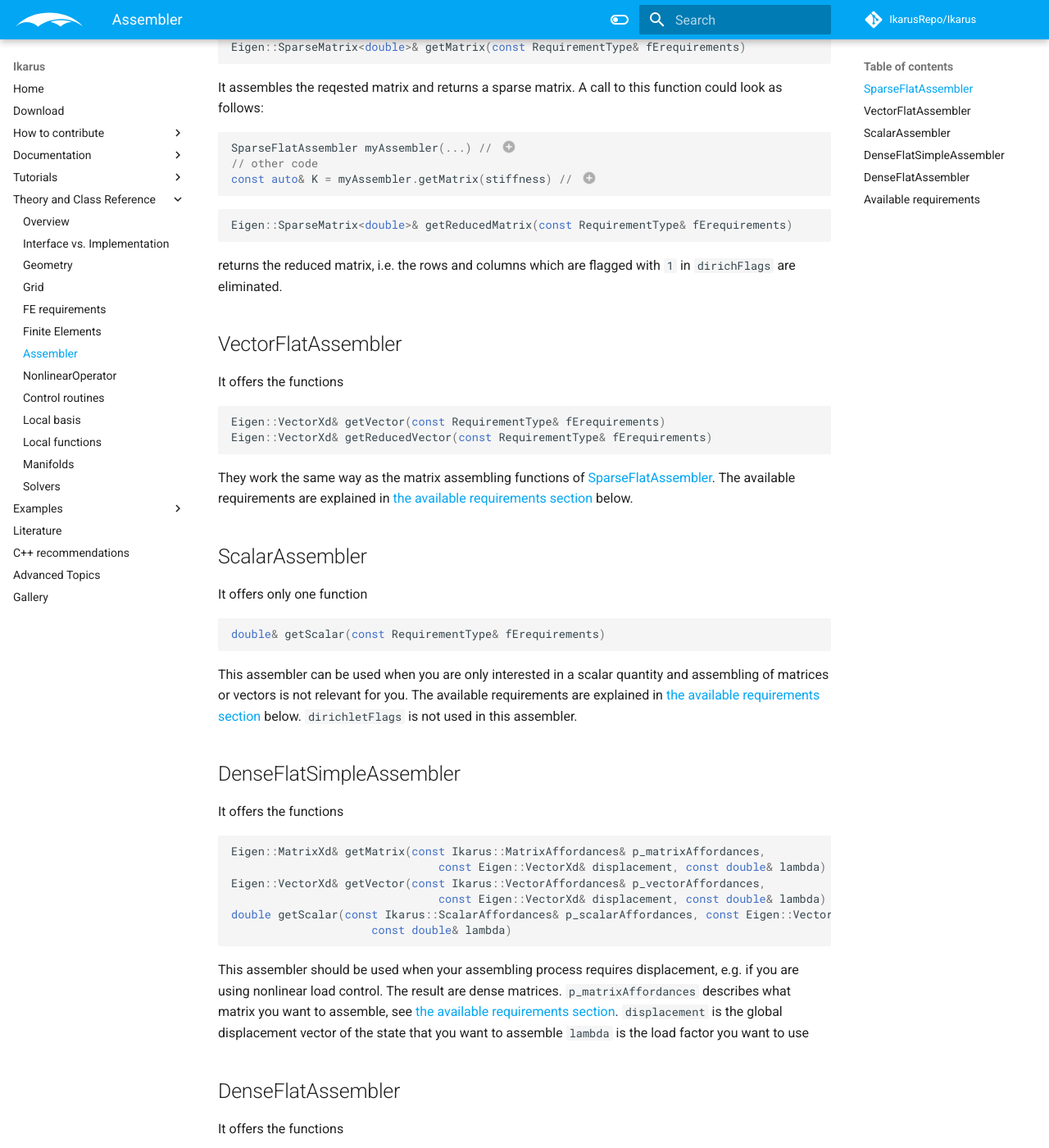
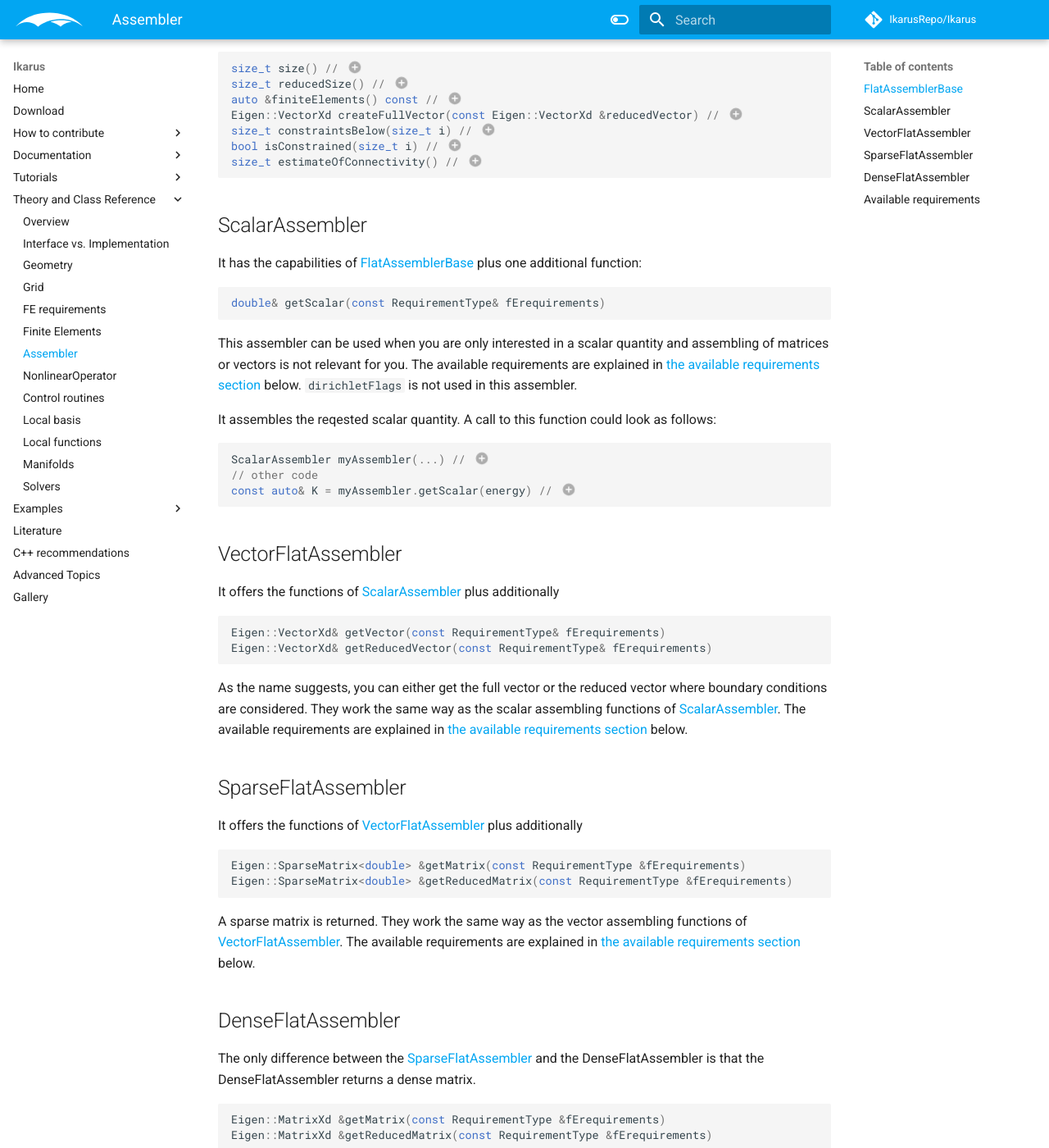
Before and after one commit to ikarus-project/ikarus, an MkDocs documentation site: the page built from docs/website/01_theory/Assembler.md, in a window 1280 px wide and 1400 px high, scrolled down 609 px. Shown: the whole window at 82% size. Built offline with MkDocs 1.6.1 and Material for MkDocs 9.7.7, drawn with Linux system fonts in a browser that asks for light colours; comment, search, counter and statistics services are not loaded; some of the changed text lies outside the part shown.

Commit message:
Completed assembler documentation and fixed typos

````diff
--- a/docs/website/01_theory/Assembler.md
+++ b/docs/website/01_theory/Assembler.md
@@ -14,38 +14,31 @@ AssemblerName(const Basis& basis, const FEContainer& fes, const std::vector<bool
 - `dirichFlags` is of type `#!cpp std::vector<bool>`. `#!cpp dirichFlags[i] = true` means that degree of freedom i is fixed.
     The corresponding row / column / entry will be eliminated when you ask for reduced matrix / vector.
 
-## SparseFlatAssembler
-The SparseFlatAssembler has to public member functions:
+## FlatAssemblerBase
+The FlatAssemblerBase is the basis for all assemblers currently available. All other Assemblers inherit from this assembler,
+i.e. they have the functions listed below as well:
 ```cpp
-Eigen::SparseMatrix<double>& getMatrix(const RequirementType& fErequirements)
-```
-It assembles the reqested matrix and returns a sparse matrix. A call to this function could look as follows:
-```cpp
-SparseFlatAssembler myAssembler(...) // (1)
-// other code
-const auto& K = myAssembler.getMatrix(stiffness) // (2)
+size_t size() // (1)
+size_t reducedSize() // (2)
+auto &finiteElements() const // (3)
+Eigen::VectorXd createFullVector(const Eigen::VectorXd &reducedVector) // (4)
+size_t constraintsBelow(size_t i) // (5)
+bool isConstrained(size_t i) // (6)
+size_t estimateOfConnectivity() // (7)
 ```
 
-1. This line represents the construction of the SparseFlatAssembler as explained above.
-2. To learn what alternatives for `stiffness` are available and how this works, read [the available requirements section](#available-requirements) below.
+1. Returns the number of degress of freedom.
+2. Returns the number of degrees of freeedom, which are not constrained by a dirichlet boundary condition.
+3. Returns a reference to the finite element container that you gave to the assembler when constructing it.
+4. Gets a reduced vector and returns a full vector. Entries corresponding to fixed dofs are set to 0. Values of the other entries are
+    obtained from the reduced vector.
+5. Tells you how many of the degrees of freedom {0,1,...i-1} are fixed.
+6. Tells you if degree of freedom i is fixed
+7. Returns 8x the number of grid elements, which is an estimate for the connectivity. It can be used to allocate vectors.
 
-```cpp
-Eigen::SparseMatrix<double>& getReducedMatrix(const RequirementType& fErequirements)
-```
-returns the reduced matrix, i.e. the rows and columns which are flagged with `1` in `dirichFlags` are eliminated.
-
-## VectorFlatAssembler
-It offers the functions
-```cpp
-Eigen::VectorXd& getVector(const RequirementType& fErequirements)
-Eigen::VectorXd& getReducedVector(const RequirementType& fErequirements)
-```
-
-They work the same way as the matrix assembling functions of [SparseFlatAssembler](#sparseflatassembler).
-The available requirements are explained in [the available requirements section](#available-requirements) below.
 
 ## ScalarAssembler
-It offers only one function
+It has the capabilities of [FlatAssemblerBase](#flatassemblerbase) plus one additional function:
 ```cpp
 double& getScalar(const RequirementType& fErequirements)
 ```
@@ -54,39 +47,48 @@ and assembling of matrices or vectors is not relevant for you.
 The available requirements are explained in [the available requirements section](#available-requirements) below.
 `dirichletFlags` is not used in this assembler.
 
-## DenseFlatSimpleAssembler
-It offers the functions
+It assembles the reqested scalar quantity. A call to this function could look as follows:
 ```cpp
-Eigen::MatrixXd& getMatrix(const Ikarus::MatrixAffordances& p_matrixAffordances,
-                               const Eigen::VectorXd& displacement, const double& lambda)
-Eigen::VectorXd& getVector(const Ikarus::VectorAffordances& p_vectorAffordances,
-                               const Eigen::VectorXd& displacement, const double& lambda)
-double getScalar(const Ikarus::ScalarAffordances& p_scalarAffordances, const Eigen::VectorXd& displacement,
-                     const double& lambda)
+ScalarAssembler myAssembler(...) // (1)
+// other code
+const auto& K = myAssembler.getScalar(energy) // (2)
 ```
-This assembler should be used when your assembling process requires displacement, e.g. if you are using nonlinear load control.
-The result are dense matrices.
-`p_matrixAffordances` describes what matrix you want to assemble, see [the available requirements section](#available-requirements).
-`displacement` is the global displacement vector of the state that you want to assemble
-`lambda` is the load factor you want to use
+
+1. This line represents the construction of the SparseFlatAssembler as explained above.
+2. To learn what alternatives for `energy` are available and how this works, read [the available requirements section](#available-requirements) below.
+
+
+## VectorFlatAssembler
+It offers the functions of [ScalarAssembler](#scalarassembler) plus additionally
+```cpp
+Eigen::VectorXd& getVector(const RequirementType& fErequirements)
+Eigen::VectorXd& getReducedVector(const RequirementType& fErequirements)
+```
+As the name suggests, you can either get the full vector or the reduced vector where boundary conditions are considered.
+They work the same way as the scalar assembling functions of [ScalarAssembler](#scalarassembler).
+The available requirements are explained in [the available requirements section](#available-requirements) below.
+
+
+## SparseFlatAssembler
+It offers the functions of [VectorFlatAssembler](#vectorflatassembler) plus additionally
+```cpp
+Eigen::SparseMatrix<double> &getMatrix(const RequirementType &fErequirements)
+Eigen::SparseMatrix<double> &getReducedMatrix(const RequirementType &fErequirements)
+```
+A sparse matrix is returned.
+They work the same way as the vector assembling functions of [VectorFlatAssembler](#vectorflatassembler).
+The available requirements are explained in [the available requirements section](#available-requirements) below.
+
 
 
 ## DenseFlatAssembler
-It offers the functions
+The only difference between the [SparseFlatAssembler](#sparseflatassembler) and the DenseFlatAssembler is that the
+DenseFlatAssembler returns a dense matrix.
 ```cpp
-Eigen::MatrixXd& getMatrix(const RequirementType& fErequirements)
-Eigen::MatrixXd& getReducedMatrix(const RequirementType& fErequirements)
-
-Eigen::VectorXd& getVector(const RequirementType& fErequirements)
-Eigen::VectorXd& getReducedVector(const RequirementType& fErequirements)
-
-double getScalar(const RequirementType& fErequirements)
-
-auto createFullVector(const Eigen::VectorXd& reducedVector)
+Eigen::MatrixXd &getMatrix(const RequirementType &fErequirements)
+Eigen::MatrixXd &getReducedMatrix(const RequirementType &fErequirements)
 ```
-One function is only available in this assembler and was therefore not yet discussed: `createFullVector`.
-You can used it to expand a vector of reduced size (e.g from solving the linear system) to a vector of full size
-where entries corresponding to the fixed degrees of freedom are set to zero.
 
 
 ## Available requirements
+ToDo own page
````
Also changed, not shown: 1 other file.
